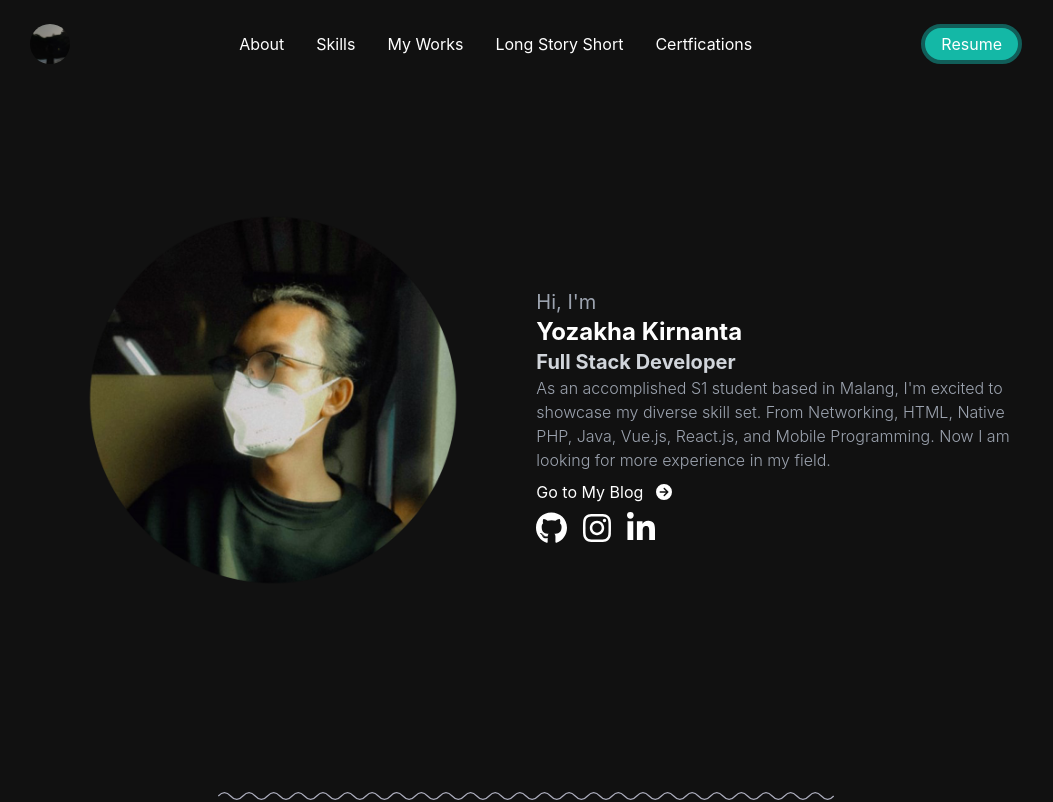
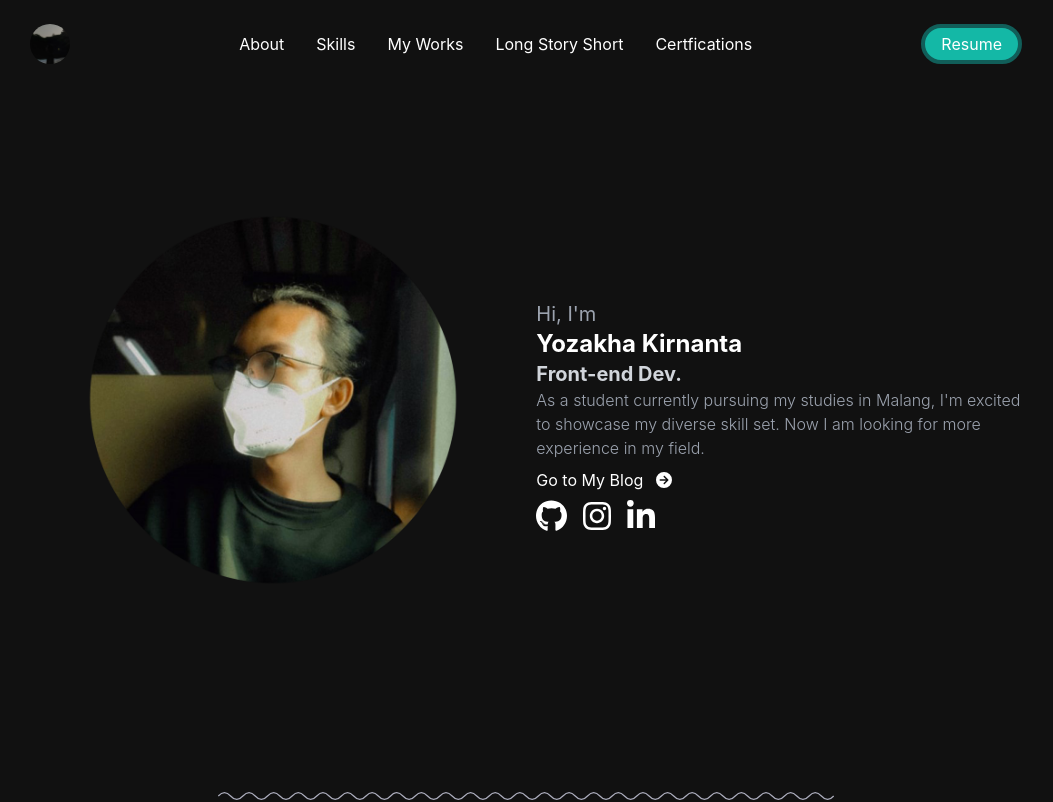
Before and after one commit to yozananta/wvgs-portfolio, a React (Create React App) app: page / in a window 1280 px wide. Shown: the top 802 px of the page, without its empty margins (114-1167 px from the left). Built offline with nearby package versions, Linux system fonts and the light colour scheme.

Commit message:
Update Hiro.js

```diff
--- a/src/components/Hiro.js
+++ b/src/components/Hiro.js
@@ -27,8 +27,8 @@ export default function Hiro () {
                 <div className="flex flex-col w-full mt-8">
                     <h1 className="text-xl text-gray-400">Hi, I'm</h1>
                     <h1 className="text-2xl font-bold">Yozakha Kirnanta</h1>
-                    <p class="text-xl font-bold text-gray-300">Full Stack Developer</p>
-                    <p className="text-md font-light text-gray-400 ">As an accomplished S1 student based in Malang, I'm excited to showcase my diverse skill set. From Networking, HTML, Native PHP, Java, Vue.js, React.js, and Mobile Programming. Now I am looking for more experience in my field.</p>
+                    <p class="text-xl font-bold text-gray-300">Front-end Dev.</p>
+                    <p className="text-md font-light text-gray-400">As a student currently pursuing my studies in Malang, I'm excited to showcase my diverse skill set. Now I am looking for more experience in my field.</p>
                 </div>
                 <a href='/' className='mt-2 block'>Go to My Blog <FontAwesomeIcon className='ml-2' icon={faCircleArrowRight}/> </a>
 
```
